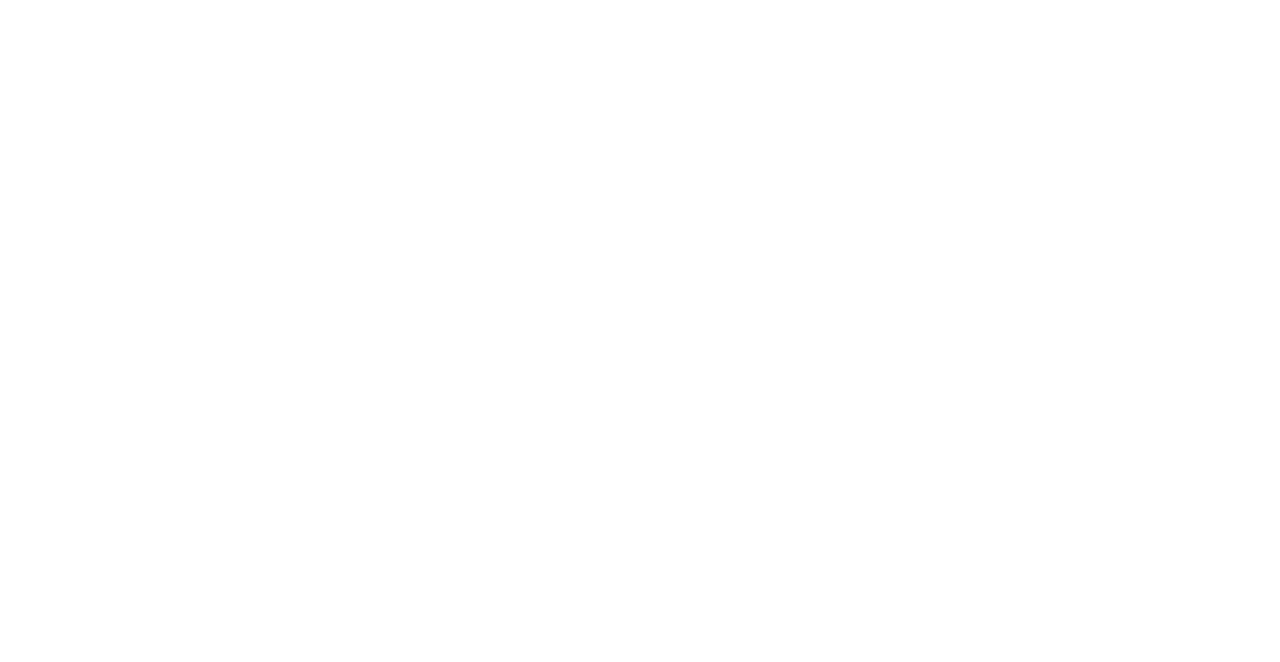
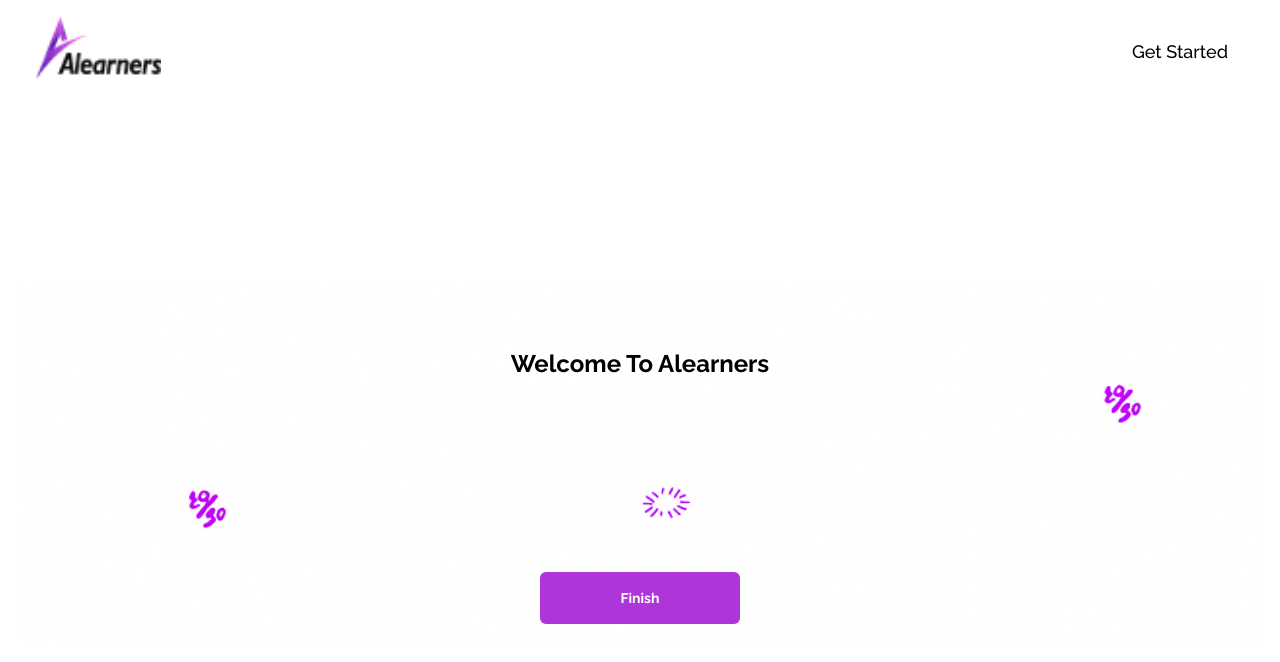
Before and after one commit to dub-ing/Alearnes-ts, a React (Vite) app: page /welcome in a window 1280 px wide. Before the commit this address had no page. Shown: the top 662 px of the page. Built offline with nearby package versions, Linux system fonts and the light colour scheme.

Commit message:
added and route welcome page after sign up

```diff
--- a/src/App.jsx
+++ b/src/App.jsx
@@ -5,6 +5,7 @@
 import { ReactQueryDevtools } from "@tanstack/react-query-devtools";
 import { Toaster } from "react-hot-toast";
 import Signup from "./pages/Signup";
+import WelcomePage from "./pages/WelcomePage";
 
 function App() {
   const queryClient = new QueryClient({
@@ -22,6 +23,7 @@
           <Route path="/" element={<Home />} />
           <Route path="signin" element={<SignIn />} />
           <Route path="signup" element={<Signup />} />
+          <Route path="/welcome" element={<WelcomePage />} />
         </Routes>
       </BrowserRouter>
       <Toaster
--- a/src/features/authentication/SignupFormB.jsx
+++ b/src/features/authentication/SignupFormB.jsx
@@ -8,7 +8,7 @@
   const [selectedCourse, setSelectedCourse] = useState([]);
   const {signup, isPending: isLoading} = useSignup()
   const { register, handleSubmit } = useForm();
-  const minCourse = 0;
+  // const minCourse = 0;
 
   function handleChange(event) {
     const course = event.target.value;
@@ -46,6 +46,8 @@
     };
 
     signup({email, password})
+    console.log(newStudent);
+
   }
   return (
     <div class="mt-5 mx-auto px-2 w-100 h-[90vh] flex flex-col">
--- a/src/features/authentication/useSignUp.js
+++ b/src/features/authentication/useSignUp.js
@@ -14,7 +14,7 @@
     onSuccess: (user) => {
       console.log(user);
       toast.success("Account created successfully");
-      navigate("/");
+      navigate("/welcome");
     },
     onError: (error) => {
       console.log(error);
@@ -22,5 +22,5 @@
     },
   });
 
-  return {signup, isPending}
+  return {signup, isPending, error}
 }
--- a/src/features/authentication/useSignin.js
+++ b/src/features/authentication/useSignin.js
@@ -4,11 +4,15 @@
 import toast from "react-hot-toast";
 export function useSignin() {
   const navigate = useNavigate();
-  const { mutate: signin, isPending, error } = useMutation({
+  const {
+    mutate: signin,
+    isPending,
+    error,
+  } = useMutation({
     mutationFn: ({ email, password }) => signinApi({ email, password }),
     onSuccess: (data) => {
       console.log(data);
-      navigate('/')
+      navigate("/welcome");
     },
     onError: (err) => {
       console.log("Error", err);
@@ -16,5 +20,5 @@
     },
   });
 
-  return {signin, isPending, error}
+  return { signin, isPending, error };
 }
--- a/src/index.css
+++ b/src/index.css
@@ -33,6 +33,13 @@
     padding: --spacing(6);
     box-shadow: var(--shadow-xl);
   }
+  .frameImg {
+    width: 100%;
+    height: 100%;
+    background-image: url('./data/images/frameWelcome.png');
+    background-position: center;
+    background-size: cover;
+  }
   .icon {
   padding-left: 25px;
   background: url("https://static.thenounproject.com/png/101791-200.png") no-repeat left;
--- /dev/null
+++ b/src/pages/WelcomePage.jsx
@@ -0,0 +1,17 @@
+import Navbar from "../ui/Navbar"
+
+function WelcomePage() {
+    return (
+      <div class="w-full">
+        <Navbar />
+        <div class="h-[92vh] px-4 flex items-center">
+          <div class='w-ful frameImg l h-1/2 bg-blue-300 flex flex-col justify-between items-center py-6 text-center'>
+            <h1 class='text-2xl font-700 leading-10 mt-10 w-2/3 px-5'>Welcome To Alearners</h1>
+            <button class='bg-purple-deep py-4 px-20 text-sm text-white font-700 rounded-md'>Finish</button>
+          </div>
+        </div>
+      </div>
+    );
+}
+
+export default WelcomePage
```
Also changed, not shown: src/data/images/frameWelcome.png (added).
